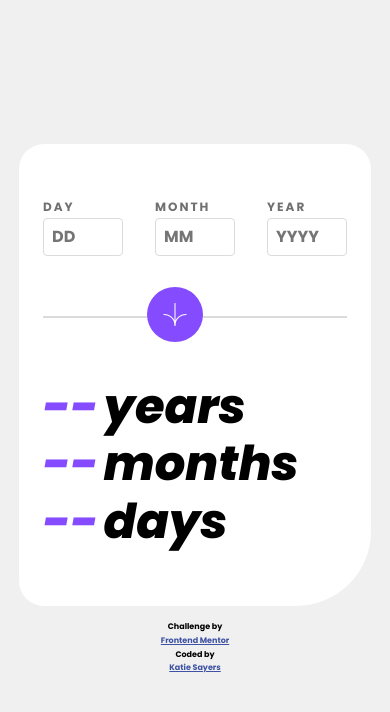
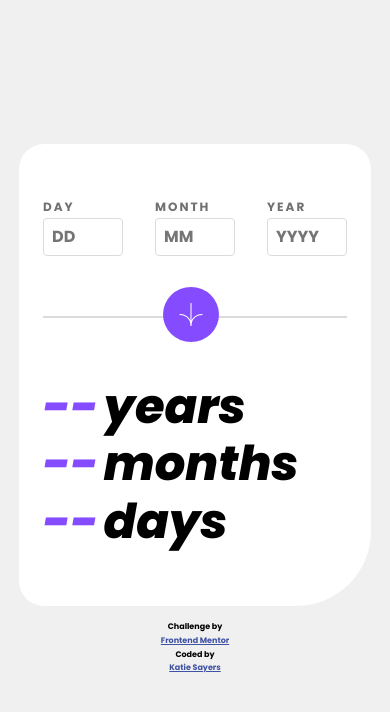
Before and after one commit to saykate/Age-Calculator-Frontend-Mentor-React, a React (Vite) app: page / in a window 390 px wide. Shown: the top 712 px of the page. Built offline with nearby package versions, Linux system fonts and the light colour scheme.

Commit message:
fixed arrow left value on mobile

```diff
--- a/src/index.css
+++ b/src/index.css
@@ -121,7 +121,7 @@ hr {
 .arrow {
   position: absolute;
   bottom: 16.5rem;
-  left: 8rem;
+  left: 9rem;
   width: 3.5rem;
   background-color: var(--clr-purple);
   border-radius: 50%;
```
